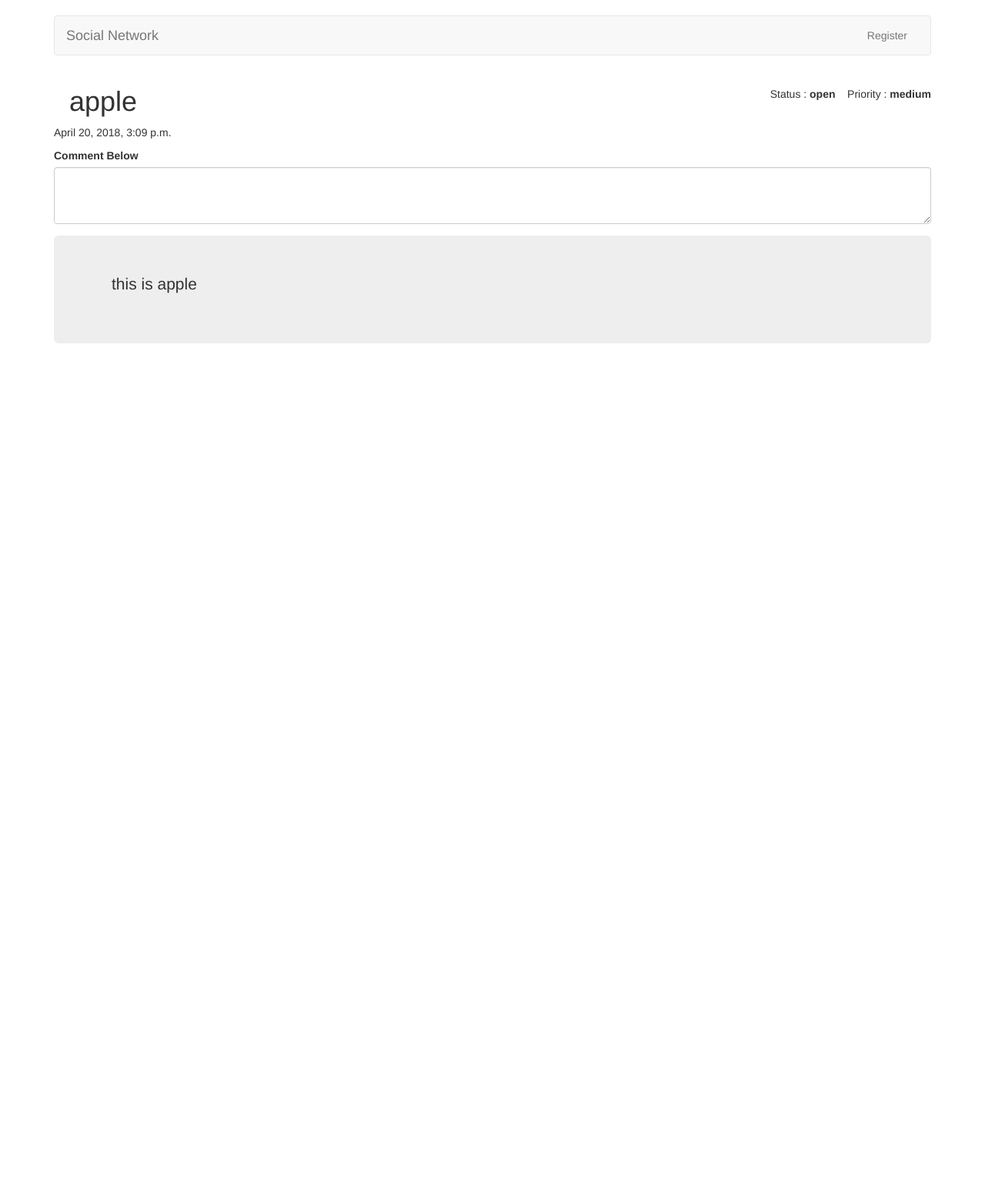
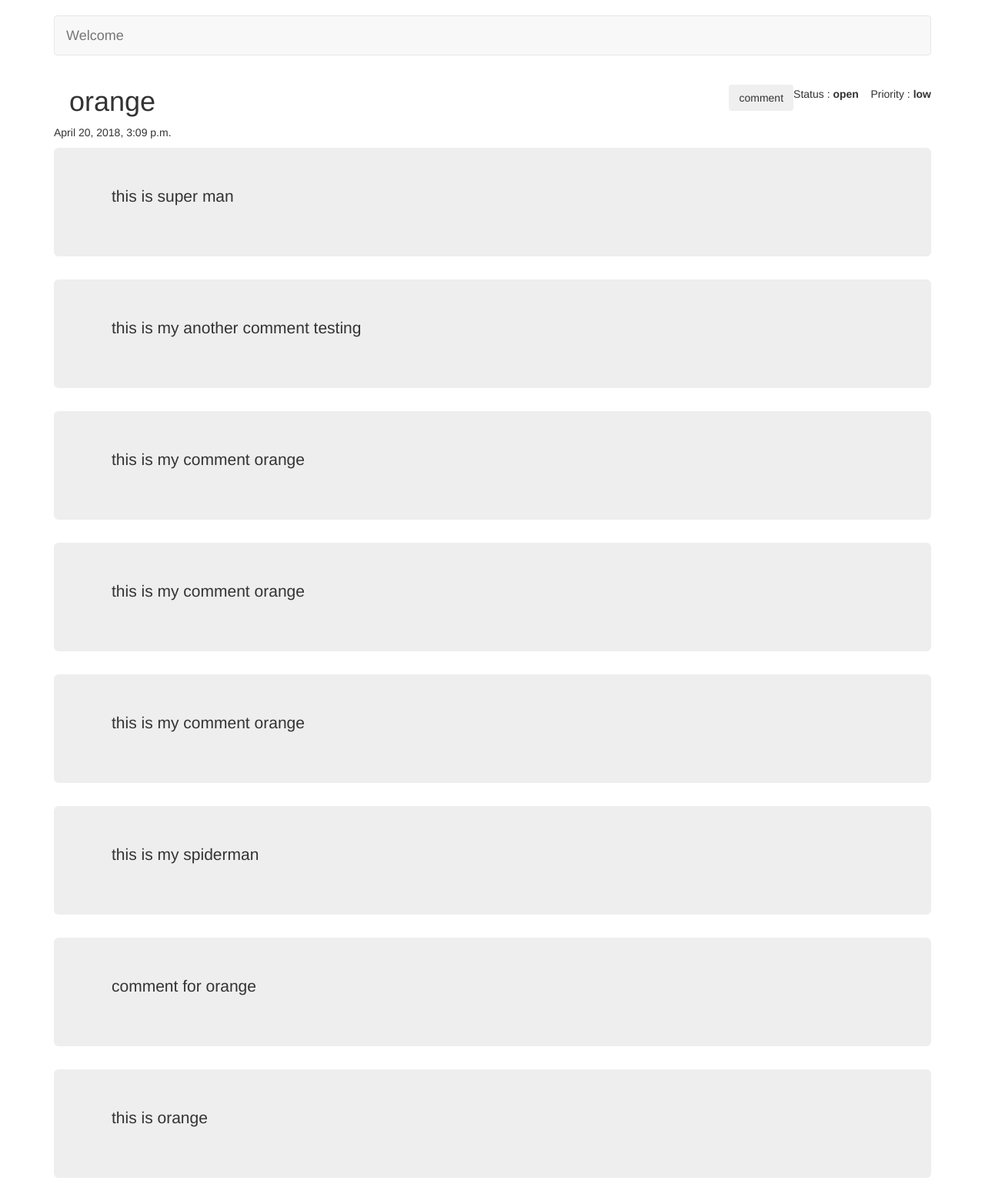
Before and after one commit to anidmurmu/MoviCorpNew, a Django app: page /info/ in a window 1280 px wide. Shown: the whole page at 77% size. Before the commit the page ends 446 px from the top, so only its background shows below. Run offline with Django 3.2, Linux system fonts and the light colour scheme; data comes from the database, SQL or seed files in the repository; both versions use the stored data as it was after the commit; some libraries are stand-ins or nearby versions.

Commit message:
Working on it

```diff
--- a/ticket/forms.py
+++ b/ticket/forms.py
@@ -34,10 +34,17 @@ class FormTicket(forms.ModelForm):
 	# 	super(FormTicket, self).__init__(*args, **kwargs)
 	# 	self.fields['department'].choices = [(x.pk, x.name) for x in Departments.objects.all()]
 
-
 class DepartmentForm(forms.Form):
     department = forms.ChoiceField(choices = [])
 
     def __init__(self, *args, **kwargs):
         super(DepartmentForm, self).__init__(*args, **kwargs)
         self.fields['department'].choices = [(x.pk, x.get_full_name()) for x in Departments.objects.all()]
+
+class FormComment(forms.ModelForm):
+	comment = forms.CharField(widget=forms.Textarea(), required=False)
+	emp_id = forms.ModelChoiceField(queryset=Employee.objects.all())
+
+	class Meta:
+		model  = Comments
+		fields = ('comment',)
--- a/ticket/models.py
+++ b/ticket/models.py
@@ -84,6 +84,9 @@ class Comments(models.Model):
 	created_date = models.DateTimeField(auto_now_add=True)
 	modified_date = models.DateTimeField(auto_now=True)
 	emp_id = models.ForeignKey(Employee, on_delete=models.CASCADE)
+	def __str__(self):
+		return str(self.message)
+
 
 class CommentsAdmin(admin.ModelAdmin):
-	list_display = ('id', 'message', 'created_date', 'modified_date')
+	list_display = ('id', 'message', 'ticket_id', 'created_date', 'modified_date', 'emp_id')
--- a/ticket/templates/base.html
+++ b/ticket/templates/base.html
@@ -20,11 +20,11 @@
               <span class="icon-bar"></span>
               <span class="icon-bar"></span>
             </button>
-            <a class="navbar-brand" href="#">Social Network</a>
+            <a class="navbar-brand" href="#">Welcome</a>
           </div>
           <div id="navbar" class="navbar-collapse collapse">
             <ul class="nav navbar-nav navbar-right">
-              <li><a href="/account/register">Register</a></li>
+              <li><a href="/account/register"></a></li>
             </ul>
           </div><!--/.nav-collapse -->
         </div><!--/.container-fluid -->
--- a/ticket/templates/ticket/info.html
+++ b/ticket/templates/ticket/info.html
@@ -1,6 +1,7 @@
 
 {% extends 'base.html' %}
 {% block head %}
+	<script  src="http://code.jquery.com/jquery-1.9.1.min.js" ></script>
 
 	<style>
 		table {
@@ -27,6 +28,9 @@
 			display: flex;
 			align-items: center;
 		}
+		#form_comment {
+			display: none;
+		}
 	</style>
 
 {% endblock %}
@@ -38,22 +42,46 @@
 			<h1> &nbsp;&nbsp;{{ data.subject }} </h1>
 		</div>
 		<div id="right">
-			<i class="material-icons" style="font-size:36px"></i>
+			<!-- <i id="commment_icon" style="font-size:48px" class="fa">&#xf0e5;</i> -->
+			<button id="btn_comment" type="button" class="btn btn-outline-primary">comment</button>
 			<p> Status : <span style="font-weight: bold;">{{ data.status }} </span> </p>
 			<p> &nbsp;&nbsp;&nbsp;&nbsp;Priority : <span style="font-weight: bold;">{{ data.priority }} </p>
 		</div>
 	</div>
 	<p> {{ data.created_date }} </p>
-	<form id="comment">
-	  <div class="form-group">
-	    <label for="exampleFormControlTextarea1">Comment Below</label>
-	    <textarea class="form-control" id="exampleFormControlTextarea1" rows="3"></textarea>
-	  </div>
+	{% csrf_token %}
+	<form id="form_comment" method="POST" action="{% url 'ticket:info' %}">
+	  <!-- <div class="form-group">
+	    <label for="comment_below">Comment Below</label>
+	    <textarea id="comment_section" class="form-control" rows="3"></textarea>
+	    <input type="submit" name="Submit" />
+	  </div> -->
+	  	{% csrf_token %}
+        {{ form.as_p }}
+        <input type="submit" name="Submit" />
 	</form>
+	{% for comment in comments %}
 	<div class="jumbotron jumbotron-fluid">
 	  <div class="container">
-	    <p class="lead">{{ data.description }}</p>
+	    <p class="comments">{{ comment.message }}</p>
+	  </div>
+	</div>
+	{% endfor %}
+	<div class="jumbotron jumbotron-fluid">
+	  <div class="container">
+	    <p class="ticket">{{ data.description }}</p>
 	  </div>
 	</div>
 </div>
+<script>
+	$(document).ready(function(){
+		$("#btn_comment").click(function(){
+			$("#form_comment").toggle();
+			$("#comment_section").val('');
+		});
+		if(!$("#form_comment").is(':hidden')) {
+			console.log('apple');
+		}
+	});
+</script>
 {% endblock %}
--- a/ticket/urls.py
+++ b/ticket/urls.py
@@ -5,7 +5,7 @@ from ticket import views
 app_name = 'ticket'
 
 urlpatterns = [
-    path('', views.all_tickets, name='all_tickets'),
+    path('', views.welcome_view, name='welcome_view'),
     path('login/', views.login_view, name='login'),
     path('list/', views.list_view, name='list'),
     path('info/', views.info_view, name='info'),
--- a/ticket/views.py
+++ b/ticket/views.py
@@ -3,12 +3,15 @@ from django.http import HttpResponse
 from django.contrib.auth.forms import AuthenticationForm
 from django.contrib.auth import login
 from ticket.models import Tickets, Employee, Departments, Comments
-from ticket.forms import FormTicket
+from ticket.forms import FormTicket, FormComment
 from django.db.models import Q
 # Create your views here.
 
 def all_tickets( request ):
 	return render( request, "ticket/list.html", {})
+
+def welcome_view(request):
+	return render( request, "ticket/welcome.html")
 
 
 def login_view( request ):
@@ -34,15 +37,21 @@ def list_view(request):
 
 
 def info_view(request):
-	# data = Tickets.objects.get(pk=1)
-	#data1 = Tickets.objects.get(pk=request.POST.get('id'))
-	# id_ticket = request.POST.get('id')
-	# if(id_ticket):
-	# 	print('this is sparta ' + id_ticket);
-	# else:
-	# 	print('this is superman')
-	data = Tickets.objects.get(pk=1)
-	return render(request, 'ticket/info.html', {'data':data})
+	data = Tickets.objects.get(pk=2)
+	comments_list = Comments.objects.filter(ticket_id=data.pk).order_by('-created_date')
+	if request.method == 'POST':
+		form = FormComment(request.POST)
+		if form.is_valid():
+			comment = request.POST.get('comment')
+			emp_id = request.POST.get('emp_id')
+			ticket_id = Tickets.objects.get(id=data.pk)
+			emp_id = Employee.objects.get(id=emp_id)
+			comment_obj = Comments(message=comment, ticket_id=ticket_id, emp_id=emp_id)
+			comment_obj.save()
+	else:
+		form = FormComment()
+	#print(comments_list.message)
+	return render(request, 'ticket/info.html', {'data':data, 'comments': comments_list, 'form': form})
 
 def add_ticket_view(request):
 	if request.method == 'POST':
```
Also changed, not shown: ticket/templates/ticket/welcome.html (added, +17 -0 lines), db.sqlite3.
